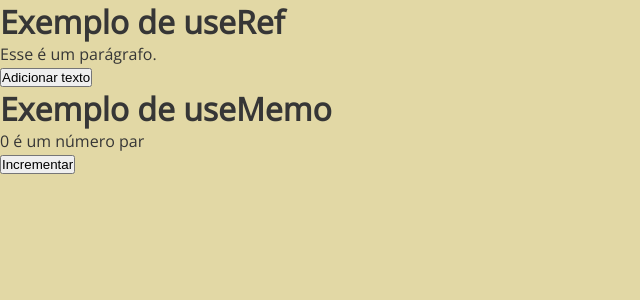
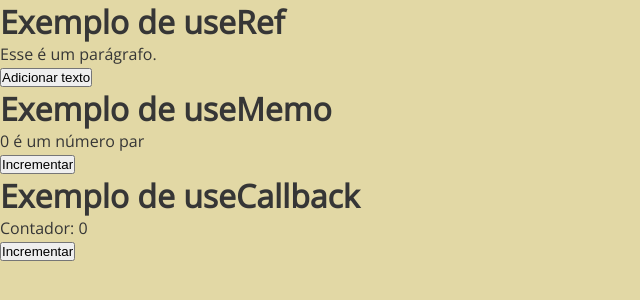
Before and after one commit to MarjoriLins/casa-de-eventos, a React (Vite) app: page /exercicios in a window 1280 px wide. Shown: the top 300 px of the page, without its empty margins (0-640 px from the left). Built offline with nearby package versions, Linux system fonts and the light colour scheme.

Commit message:
Exemplo useCallback.

```diff
--- /dev/null
+++ b/src/components/BotaoIncrementar/botaoIncrementar.jsx
@@ -0,0 +1,5 @@
+function BotaoIncrementar({ incrementar }) {
+  return <button onClick={incrementar}>Incrementar</button>;
+}
+
+export default BotaoIncrementar;
--- a/src/components/pages/Exercicios/exercicios.jsx
+++ b/src/components/pages/Exercicios/exercicios.jsx
@@ -1,4 +1,5 @@
-import { useState, useRef, useMemo } from "react";
+import { useState, useRef, useMemo, useCallback } from "react";
+import BotaoIncrementar from "../../BotaoIncrementar/botaoIncrementar";
 
 function Exercicios() {
   // Exemplo de useRef
@@ -11,13 +12,17 @@ function Exercicios() {
   // Exemplo de useMemo
 
   const [numero, setNumero] = useState(0);
-
   const calcularParOuImpar = (num) => {
     console.log("Calculando...");
     return num % 2 === 0 ? "par" : "impar";
   };
+  const tipoNumero = useMemo(() => calcularParOuImpar(numero), [numero]);
 
-  const tipoNumero = useMemo(() => calcularParOuImpar(numero), [numero]);
+  // Exemplo de useCallback
+  const [count, setCount] = useState(0);
+  const incrementar = useCallback(() => {
+    setCount(count + 1);
+  }, [count]);
 
   return (
     <>
@@ -29,6 +34,9 @@ function Exercicios() {
         {numero} é um número {tipoNumero}
       </p>
       <button onClick={() => setNumero(numero + 1)}>Incrementar</button>
+      <h1>Exemplo de useCallback</h1>
+      <p>Contador: {count}</p>
+      <BotaoIncrementar incrementar={incrementar} />
     </>
   );
 }
```
